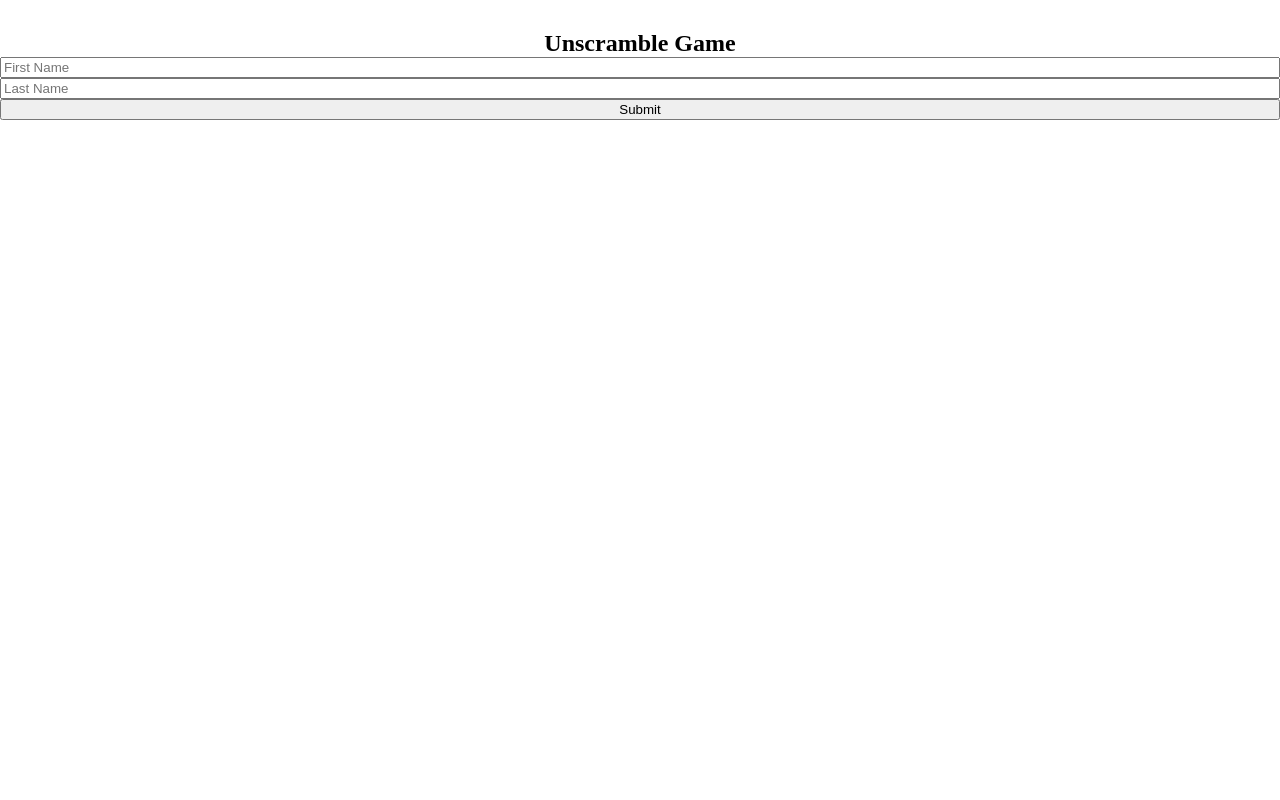
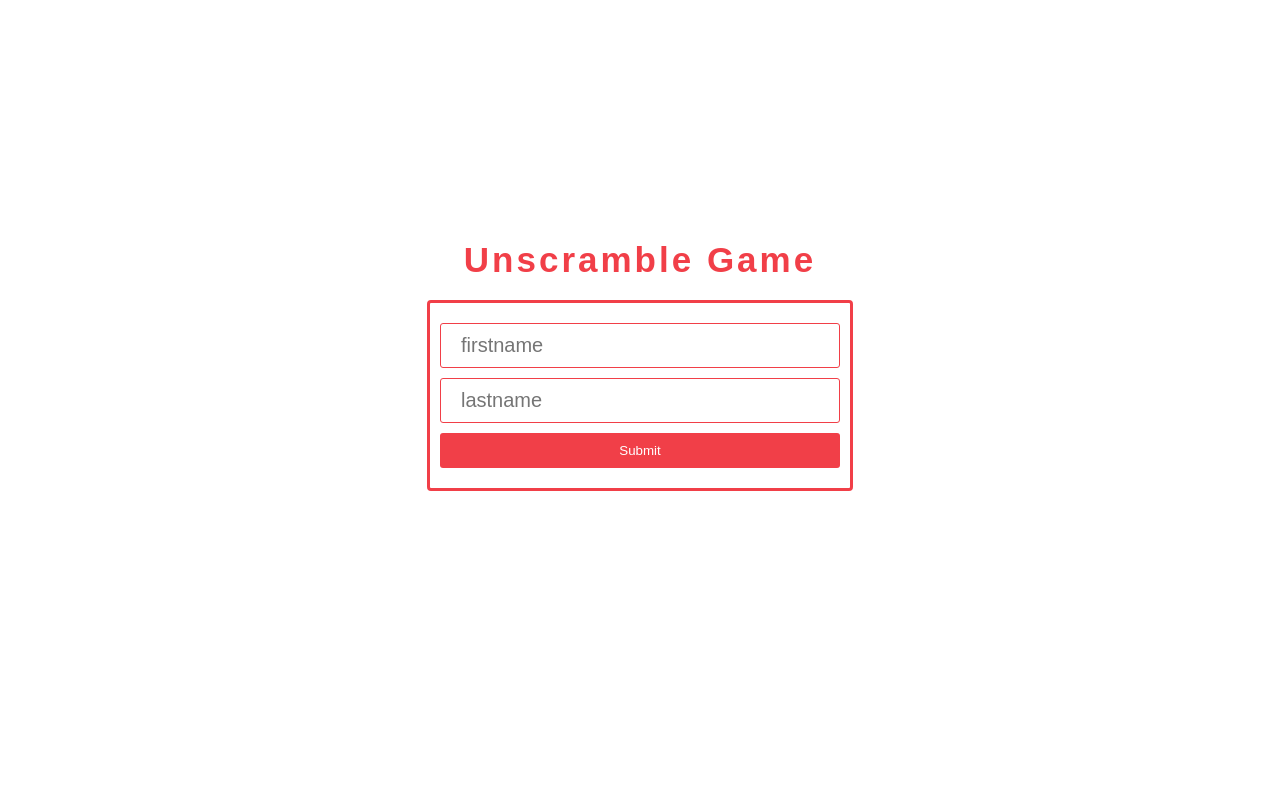
Before and after one commit to schung97/unscramble, a PHP site: page / in a window 1280 px wide. Run offline with PHP 8.4, Linux system fonts and the light colour scheme.

Commit message:
login form css

```diff
--- a/frontend/css/style.css
+++ b/frontend/css/style.css
@@ -1,20 +1,46 @@
 body {
   margin: 0;
+  font-family: 'Oxygen', sans-serif;
+  letter-spacing: 3px;
 }
 
 h2 {
-  padding-top: 30px;
+  font-size: 35px;
+  color: rgb(241, 63,72);
+  margin: 0;
   text-align: center;
-  margin: auto;
+  padding-top: 30vh;
+  margin-bottom: 20px;
 }
 
 
 form {
+  width: 400px;
+  padding: 20px 10px;
+  margin: auto;
   display: flex;
-  justify-content: center;
   flex-direction: column;
+  border: 3px solid;
+  border-color: rgb(241, 63,72);
+  border-radius: 4px;
 }
 
 form input[type=text] {
-  align-items: center;
+  padding: 10px 20px;
+  margin: 0;
+  margin-bottom: 10px;
+  font-size: 20px;
+  color: red;
+  border: 1px solid;
+  border-color: rgb(241, 63,72);
+  border-radius: 3px;
 }
+
+form input[type=submit] {
+  padding: 10px;
+  background-color: rgb(241, 63,72);
+  border: none;
+  border-radius: 3px;
+  color: white;
+  cursor: pointer;
+}
--- a/frontend/index.html
+++ b/frontend/index.html
@@ -16,13 +16,13 @@
     <h2>Unscramble Game</h2>
 
 
-
-    <form action="index.html" method="post">
-      <input id="firstname" type="text" name="firstname" placeholder="First Name">
-      <input id="lastname" type="text" name="lastname" placeholder="Last Name">
-      <input type="submit" name="submit" value="Submit">
-    </form>
-
+    <div id="login">
+      <form id= action="index.html" method="post">
+        <input id="firstname" type="text" name="firstname" placeholder="firstname">
+        <input id="lastname" type="text" name="lastname" placeholder="lastname">
+        <input type="submit" name="submit" value="Submit">
+      </form>
+    </div>
 
     <div id="username">
     </div>
```
